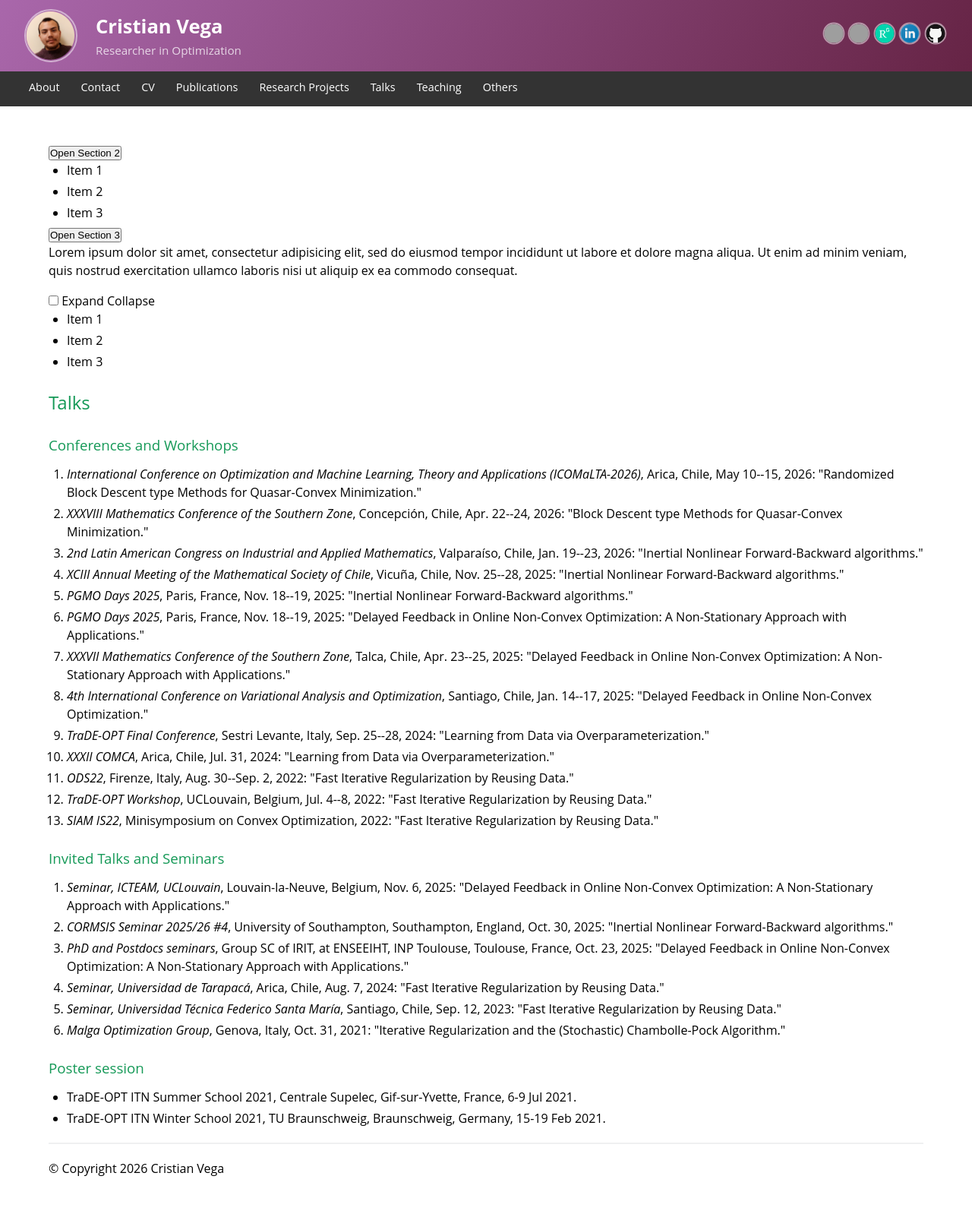
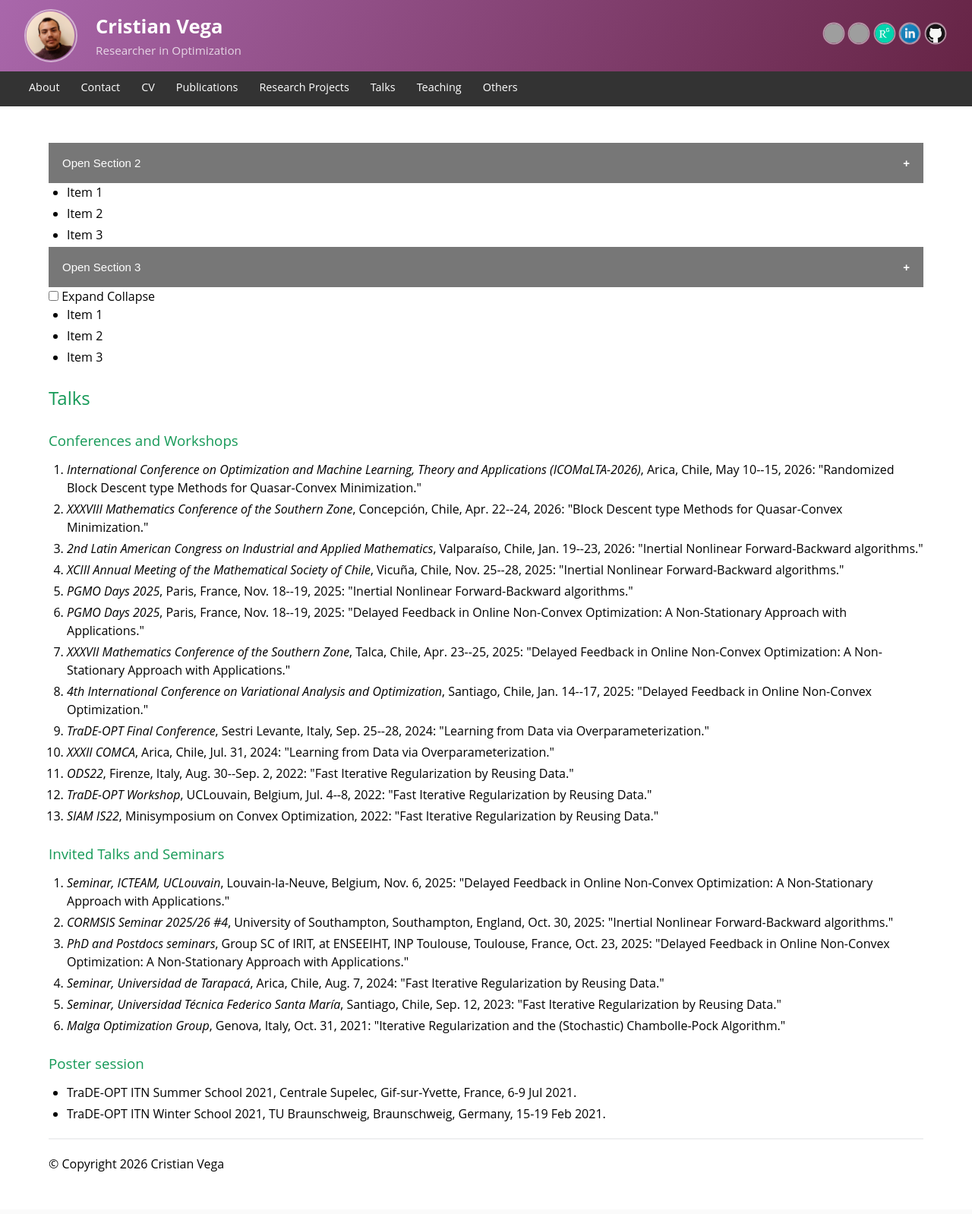
Before and after one commit to cristianvega1995/cristianvega1995.github.io, a Jekyll site: the page Collaborators.html, which Jekyll copies as it is, in a window 1280 px wide. Shown: the whole page at 76% size. Built offline with Jekyll 4.4.1, drawn with Linux system fonts in a browser that asks for light colours; grey boxes are pictures that could not be loaded.

Commit message:
Add collapsible sections to Collaborators.html

```diff
--- a/Collaborators.html
+++ b/Collaborators.html
@@ -211,6 +211,46 @@
 
         /* ── Countdown ── */
         #demo { font-size: 1.2em; font-weight: bold; color: #e67e22; }
+	.collapsible {
+  background-color: #777;
+  color: white;
+  cursor: pointer;
+  padding: 18px;
+  width: 100%;
+  border: none;
+  text-align: left;
+  outline: none;
+  font-size: 15px;
+}
+
+.active, .collapsible:hover {
+  background-color: #555;
+}
+
+.collapsible:after {
+  content: '\002B';
+  color: white;
+  font-weight: bold;
+  float: right;
+  margin-left: 5px;
+}
+
+.active:after {
+  content: "\2212";
+}
+
+.content {
+  padding: 0 18px;
+  max-height: 0;
+  overflow: hidden;
+  transition: max-height 0.2s ease-out;
+  background-color: #f1f1f1;
+}
+	.accordion-button.collapsed {
+    color: white;
+    background: blue;
+}
+
     </style>
 </head>
 <body>
```
